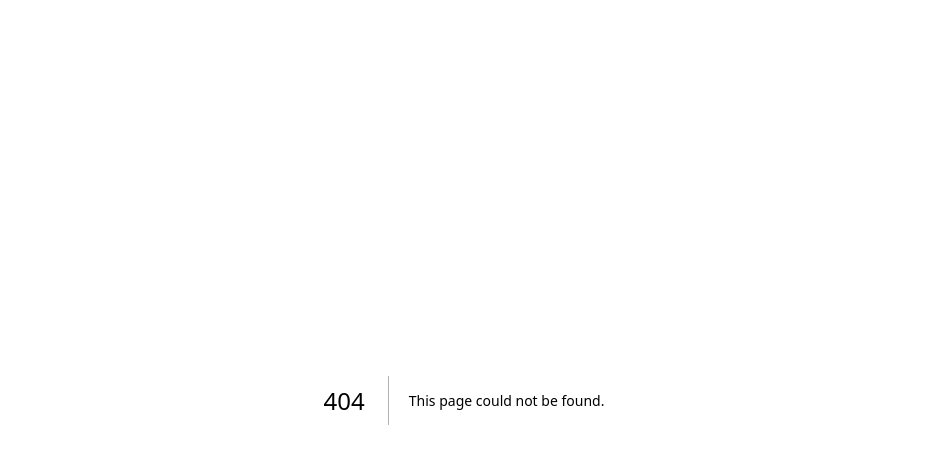
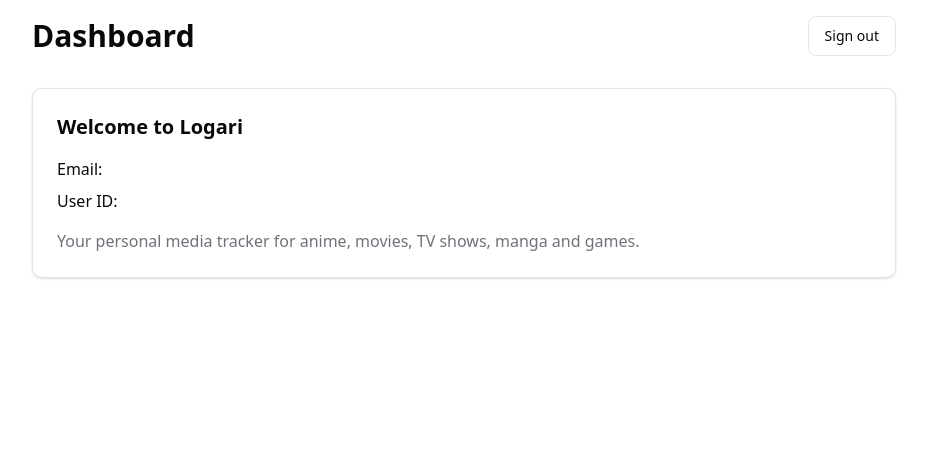
Before and after one commit to tahakc/logari, a Next.js app in the folder frontend/: page /dashboard in a window 1280 px wide. Before the commit this address had no page. Shown: the top 464 px of the page, without its empty margins (176-1103 px from the left). Built offline with nearby package versions, Linux system fonts and the light colour scheme; no server answers.

Commit message:
feat: add a simple dashboard page for authenticated users

```diff
--- /dev/null
+++ b/frontend/app/dashboard/page.tsx
@@ -0,0 +1,65 @@
+"use client"
+
+import * as React from "react"
+import { useRouter } from "next/navigation"
+import { createClient } from "@/lib/supabase/client"
+import { Button } from "@/components/ui/button"
+
+export default function DashboardPage() {
+  const router = useRouter()
+  const [user, setUser] = React.useState<any>(null)
+  const [loading, setLoading] = React.useState(true)
+
+  React.useEffect(() => {
+    const getUser = async () => {
+      const supabase = createClient()
+      const { data } = await supabase.auth.getUser()
+      setUser(data.user)
+      setLoading(false)
+    }
+
+    getUser()
+  }, [])
+
+  const handleSignOut = async () => {
+    const supabase = createClient()
+    await supabase.auth.signOut()
+    router.push("/login")
+  }
+
+  if (loading) {
+    return (
+      <div className="flex min-h-screen items-center justify-center">
+        <p>Loading...</p>
+      </div>
+    )
+  }
+
+  return (
+    <div className="container mx-auto max-w-4xl p-4">
+      <div className="mb-8 flex items-center justify-between">
+        <h1 className="text-3xl font-bold">Dashboard</h1>
+        <Button onClick={handleSignOut} variant="outline">
+          Sign out
+        </Button>
+      </div>
+
+      <div className="rounded-lg border bg-card p-6 shadow-sm">
+        <h2 className="mb-4 text-xl font-semibold"> Welcome to Logari</h2>
+
+        <div className="mb-4 space-y-2">
+          <p>
+            <span className="font-medium">Email:</span> {user?.email}
+          </p>
+          <p>
+            <span className="font-medium">User ID:</span> {user?.id}
+          </p>
+        </div>
+
+        <p className="text-muted-foreground">
+          Your personal media tracker for anime, movies, TV shows, manga and games.
+        </p>
+      </div>
+    </div>
+  )
+}
```
